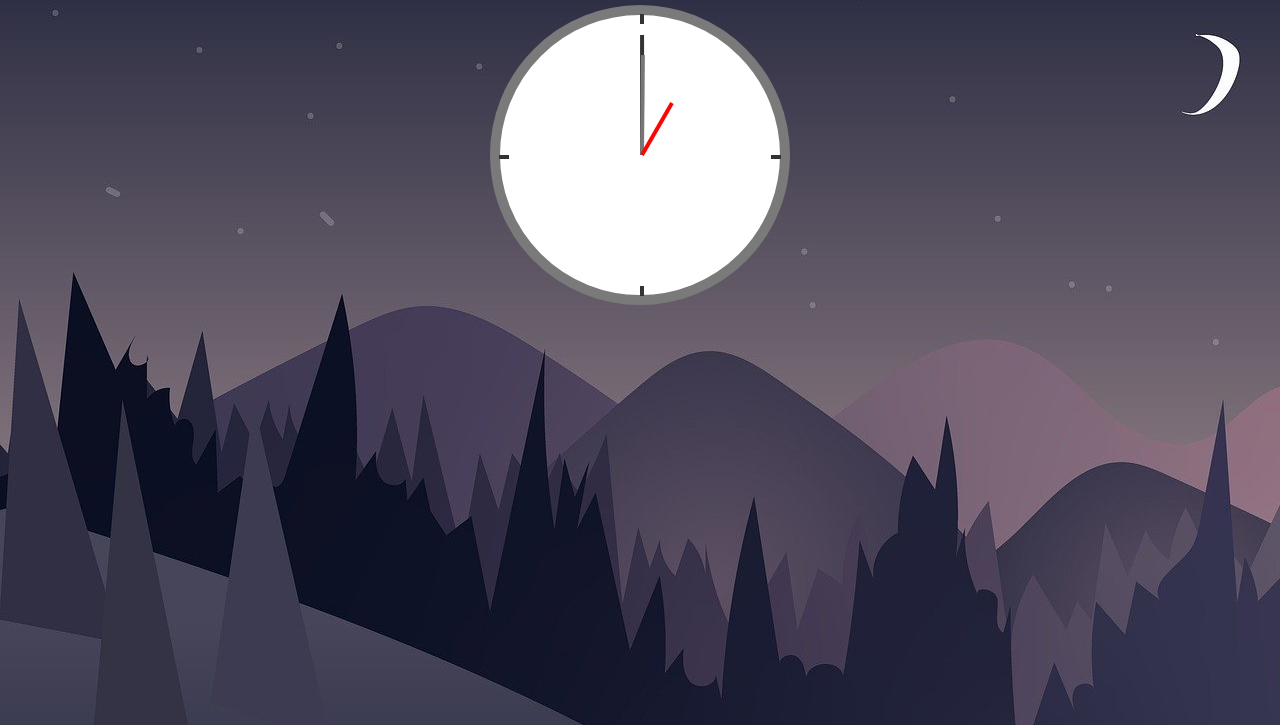
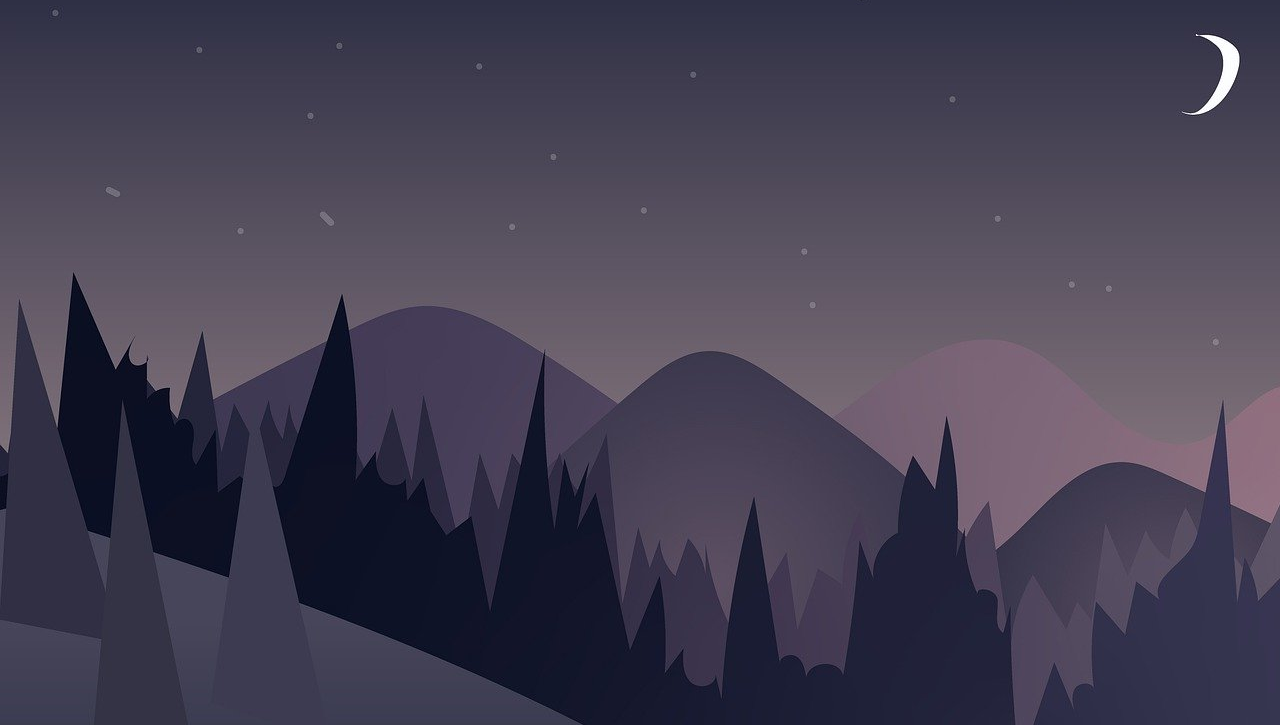
Before and after one commit to LinkStudios/clock, a plain HTML site: page index.html in a window 1280 px wide. Shown: the part 75-800 px from the top of the page. Drawn offline with Linux system fonts and the light colour scheme.

Commit message:
Update style.css

```diff
--- a/style.css
+++ b/style.css
@@ -76,115 +76,3 @@ color: white;
 li:last-child {
   border-right: none;
 }
-
-.clock
-{
-    background: #FFF;
-    border: 10px solid #7A7A7A;
-    border-radius: 50%;
-    box-sizing: border-box;
-    height:300px;
-    margin: 0 auto;
-    position: relative;
-    width: 300px;
-}
-
-.twelve,
-.three,
-.six,
-.nine
-{
-    background: #333;
-    position: absolute;
-}
-
-.twelve,
-.six
-{
-    height: 10px;
-    width: 4px;
-}
-
-.three,
-.nine
-{
-    height: 4px;
-    width: 10px;
-}
-
-.twelve
-{
-    left: 50%;
-    top: -1px;
-}
-
-.three
-{
-    right: -1px;
-    top: 50%;
-}
-
-.six
-{
-    left: 50%;
-    bottom: -1px;
-}
-
-.nine
-{
-    left: -1px;
-    top: 50%;
-}
-
-.hour
-{
-    height: 120px;
-    width: 4px;
-    background: #333;
-    position: absolute;
-    left: 50%;
-    top: 20px;
-    animation: tick 43200s infinite linear;
-    -webkit-animation: tick 43200s infinite linear;
-}
-
-.minute
-{
-    height: 100px;
-    width: 4px;
-    background: #777;
-    position: absolute;
-    left: 50%;
-    top: 40px;
-    animation: tick 3600s infinite linear;
-    -webkit-animation: tick 3600s infinite linear;
-}
-
-.second
-{
-    height: 60px;
-    width: 4px;
-    background: #FC0505;
-    position: absolute;
-    left: 50%;
-    top: 80px;
-    animation: tick 60s infinite linear;
-    -webkit-animation: tick 60s infinite linear;
-}
-
-.hour, .minute, .second
-{
-    transform-origin: 2px 100%;
-    -webkit-transform-origin: 2px 100%;
-}
-
-@keyframes tick {
-  to {
-    transform: rotate(360deg);
-  }
-}
-@-webkit-keyframes tick {
-  to {
-    -webkit-transform: rotate(360deg);
-  }
-}
```
